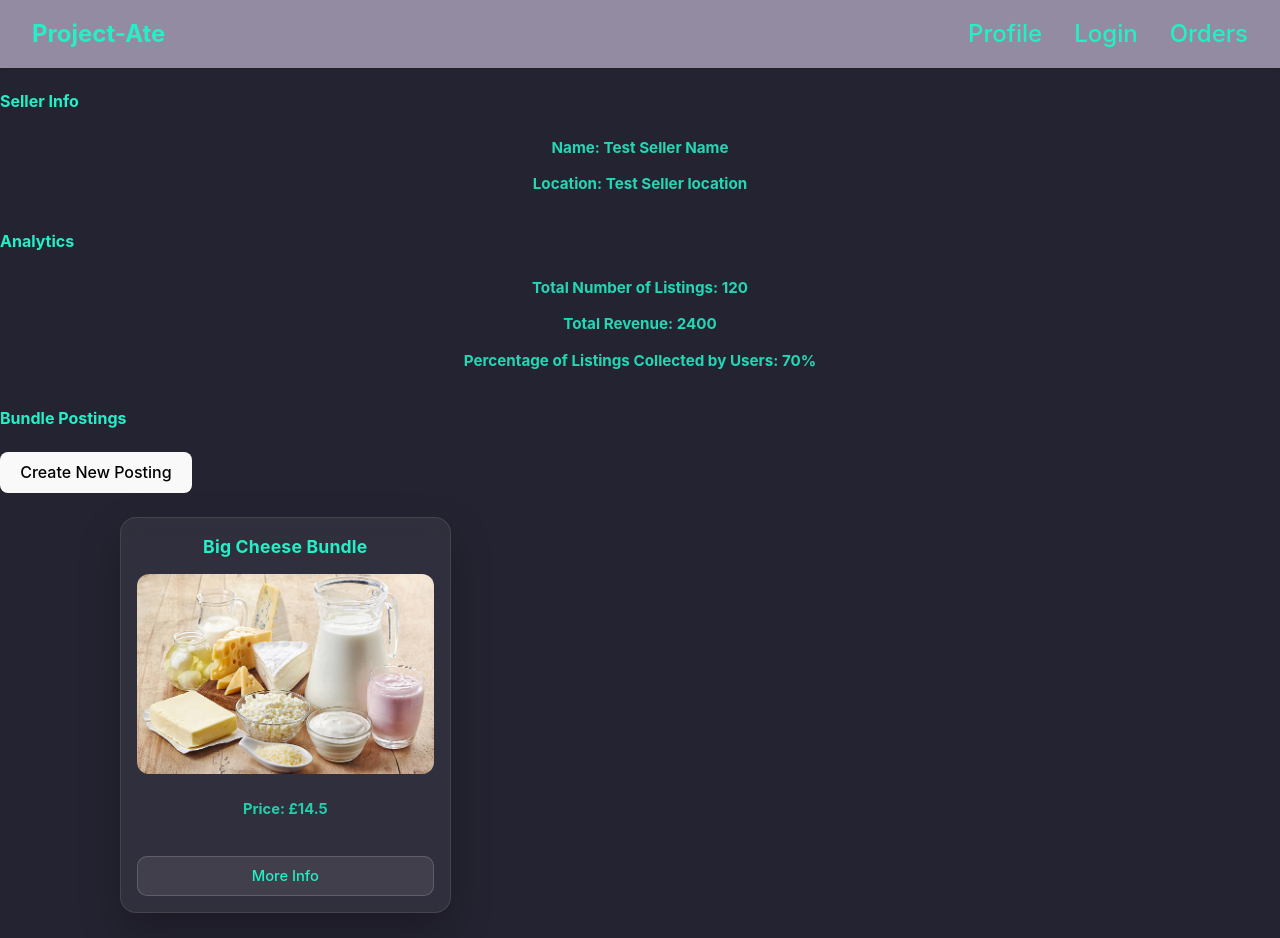
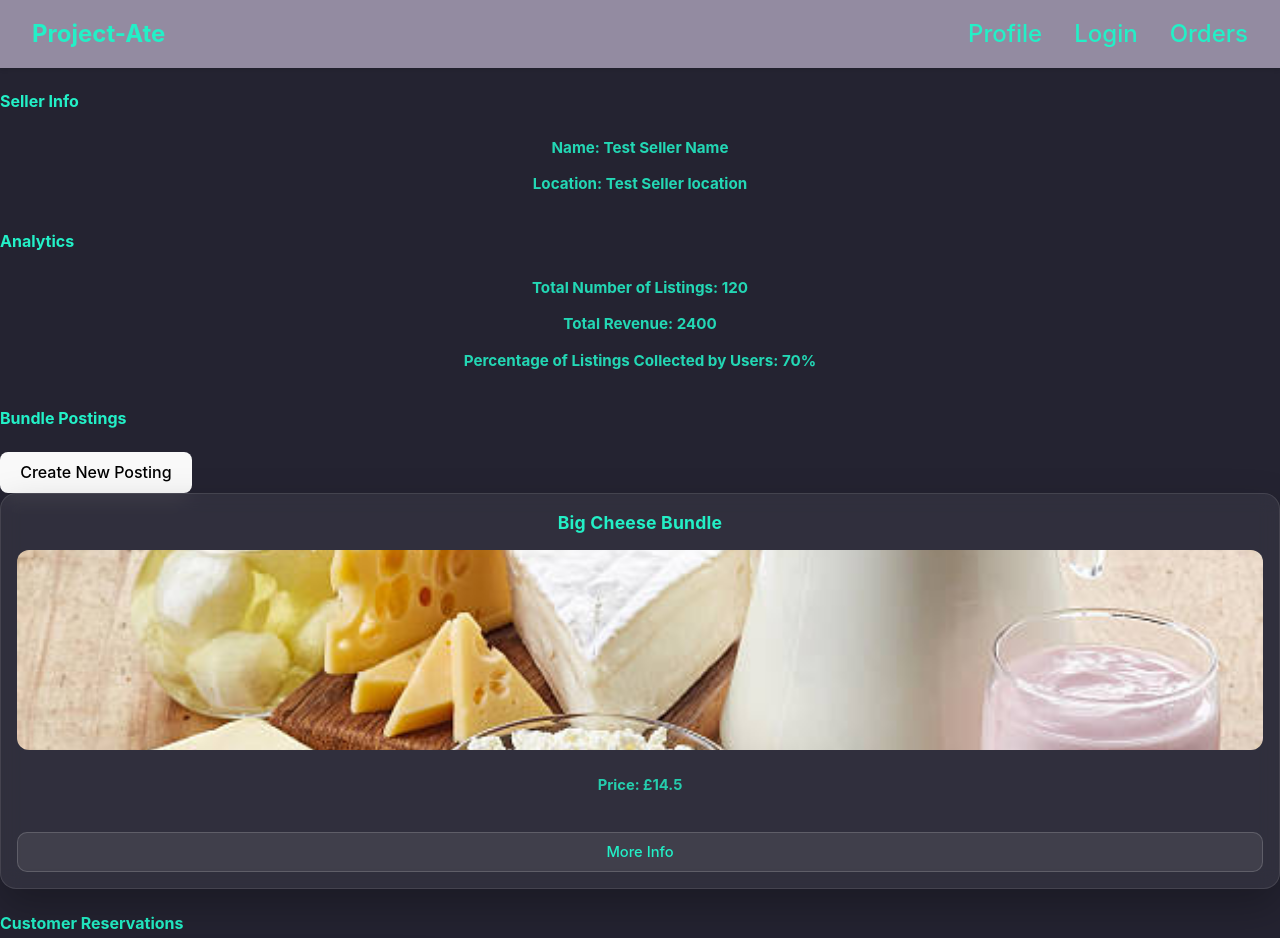
Before and after one commit to Project-Ate-COM2020/Project-Ate, a React app in the folder frontend/: page /seller in a window 1280 px wide. Shown: the top 938 px of the page. Built offline with nearby package versions, Linux system fonts and the light colour scheme; no server answers; the HTML template or start-up script is replaced by a standard one.

Commit message:
moved css to one file for efficiency

```diff
--- a/frontend/src/bundlesComponents/bundles.css
+++ b/frontend/src/bundlesComponents/bundles.css
@@ -1,4 +1,3 @@
-/* Bundles Container - Grid Layout */
 .bundlesContainer {
   display: grid;
   grid-template-columns: repeat(3, 1fr);
@@ -10,7 +9,6 @@
   max-width: 65rem;
 }
 
-/* Individual Bundle Card */
 .bundleContainer {
   background: rgba(255, 255, 255, 0.06);
   border: 0.0625rem solid rgba(255, 255, 255, 0.10);
@@ -30,7 +28,6 @@
   background: rgba(255, 255, 255, 0.075);
 }
 
-/* Bundle Image */
 .bundleContainer img {
   width: 100%;
   height: 12.5rem;
@@ -39,17 +36,16 @@
   background: rgba(0, 0, 0, 0.1);
 }
 
-/* Bundle Title */
 .bundleContainer h3 {
   margin: 0;
   font-size: 1.1rem;
   letter-spacing: 0.0125rem;
   display: flex;
-  align-items: center;
+  align-self: center;
   gap: 0.5rem;
+  list-style: none;
 }
 
-/* Bundle Info */
 .bundleContainer p {
   margin: 0;
   padding: 0.625rem 0;
@@ -62,7 +58,6 @@
   padding-top: 0.625rem;
 }
 
-/* Bundle Button */
 .bundleContainer button {
   margin-top: 0.75rem;
   padding: 0.625rem 0.875rem;
@@ -72,7 +67,7 @@
   color: inherit;
   cursor: pointer;
   font-size: 0.92rem;
-  transition: background 140ms ease, border-color 140ms ease;
+  transition: 140ms ease, border-color 140ms ease;
 }
 
 .bundleContainer button:hover {
--- a/frontend/src/bundlesComponents/postings.css
+++ /dev/null
@@ -1,76 +0,0 @@
-.postingsContainer {
-  display: grid;
-  grid-template-columns: repeat(3, 1fr);
-  gap: 1.5rem;
-  margin-top: 1.5rem;
-  margin-left: auto;
-  margin-right: auto;
-  padding: 0 1.125rem;
-  max-width: 65rem;
-}
-
-.bundleContainer {
-  background: rgba(255, 255, 255, 0.06);
-  border: 0.0625rem solid rgba(255, 255, 255, 0.10);
-  border-radius: 1rem;
-  padding: 1rem;
-  backdrop-filter: blur(0.625rem);
-  box-shadow: 0 1.125rem 2.5rem rgba(0, 0, 0, 0.25);
-  display: flex;
-  flex-direction: column;
-  gap: 0.875rem;
-  transition: transform 140ms ease, border-color 140ms ease, background 140ms ease;
-}
-
-.bundleContainer:hover {
-  transform: translateY(-0.125rem);
-  border-color: rgba(35, 240, 199, 0.25);
-  background: rgba(255, 255, 255, 0.075);
-}
-
-.bundleContainer img {
-  width: 100%;
-  height: 12.5rem;
-  object-fit: cover;
-  border-radius: 0.75rem;
-  background: rgba(0, 0, 0, 0.1);
-}
-
-.bundleContainer h3 {
-  margin: 0;
-  font-size: 1.1rem;
-  letter-spacing: 0.0125rem;
-  display: flex;
-  align-self: center;
-  gap: 0.5rem;
-  list-style: none;
-}
-
-.bundleContainer p {
-  margin: 0;
-  padding: 0.625rem 0;
-  font-size: 0.92rem;
-  opacity: 0.82;
-}
-
-.bundleContainer p:not(:first-of-type) {
-  border-top: 0.0625rem solid rgba(255, 255, 255, 0.10);
-  padding-top: 0.625rem;
-}
-
-.bundleContainer button {
-  margin-top: 0.75rem;
-  padding: 0.625rem 0.875rem;
-  border-radius: 0.625rem;
-  border: 0.0625rem solid rgba(255, 255, 255, 0.16);
-  background: rgba(255, 255, 255, 0.08);
-  color: inherit;
-  cursor: pointer;
-  font-size: 0.92rem;
-  transition: 140ms ease, border-color 140ms ease;
-}
-
-.bundleContainer button:hover {
-  background: rgba(255, 255, 255, 0.12);
-  border-color: rgba(35, 240, 199, 0.3);
-}
--- a/frontend/src/bundlesComponents/postings.jsx
+++ b/frontend/src/bundlesComponents/postings.jsx
@@ -13,7 +13,7 @@ There will probs be more I need to pass */
 /* Same problem with API */
 
 /* --- Import Statements --- */
-import "./postings.css";
+import "./bundles.css";
 
 /* --- Test Data Declarations --- */
 const bundles = [
```
